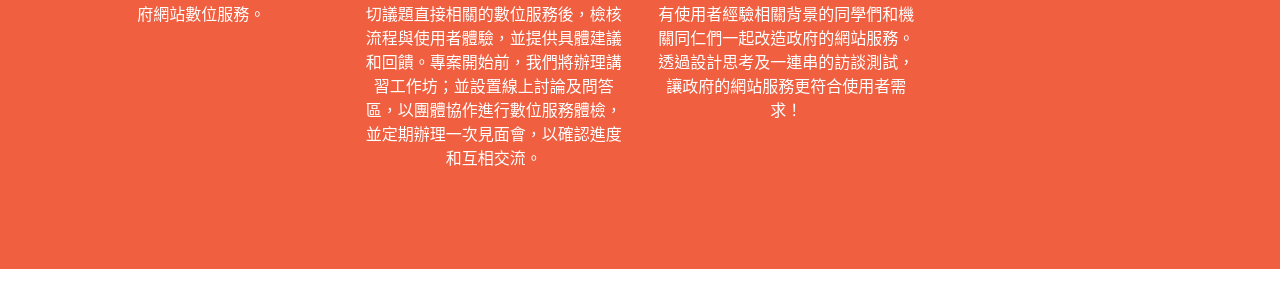
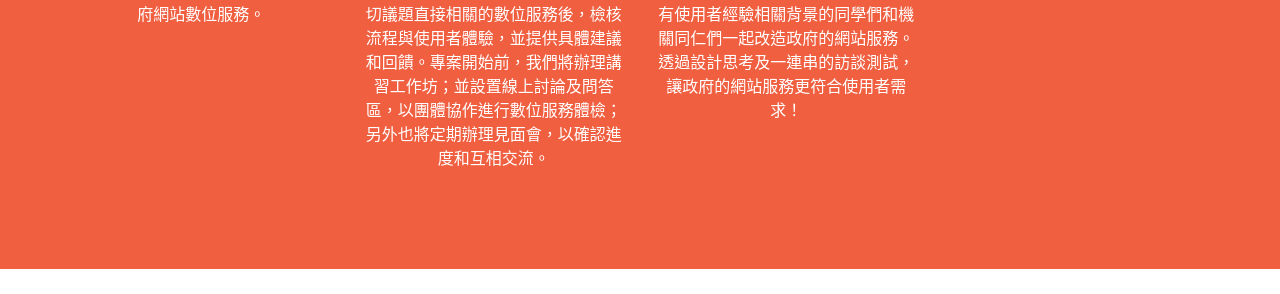
Before and after one commit to PDIS/ray2020-recruit, a Jekyll site: the page built from docs/index.html, in a window 1280 px wide and 900 px high, scrolled down 948 px. Shown: the part 331-625 px from the top of the window. Built offline with Jekyll 4.4.1, drawn with Linux system fonts in a browser that asks for light colours; some of the changed text lies outside the part shown.

Commit message:
Update intro.json

```diff
--- a/docs/_data/intro.json
+++ b/docs/_data/intro.json
@@ -9,7 +9,7 @@
         {
             "title": "我們怎麼做？",
             "icon": "fa-laptop",
-            "content": "本期計畫前期將由國發會和欲改善數位服務的相關單位提供檢核網站清單，PDIS及見習同學篩選出與民眾關切議題直接相關的數位服務後，檢核流程與使用者體驗，並提供具體建議和回饋。專案開始前，我們將辦理講習工作坊；並設置線上討論及問答區，以團體協作進行數位服務體檢，並定期辦理一次見面會，以確認進度和互相交流。"
+            "content": "本期計畫前期將由國發會和欲改善數位服務的相關單位提供檢核網站清單，PDIS及見習同學篩選出與民眾關切議題直接相關的數位服務後，檢核流程與使用者體驗，並提供具體建議和回饋。專案開始前，我們將辦理講習工作坊；並設置線上討論及問答區，以團體協作進行數位服務體檢；另外也將定期辦理見面會，以確認進度和互相交流。"
         },
         {
             "title": "要做什麼？",
```
